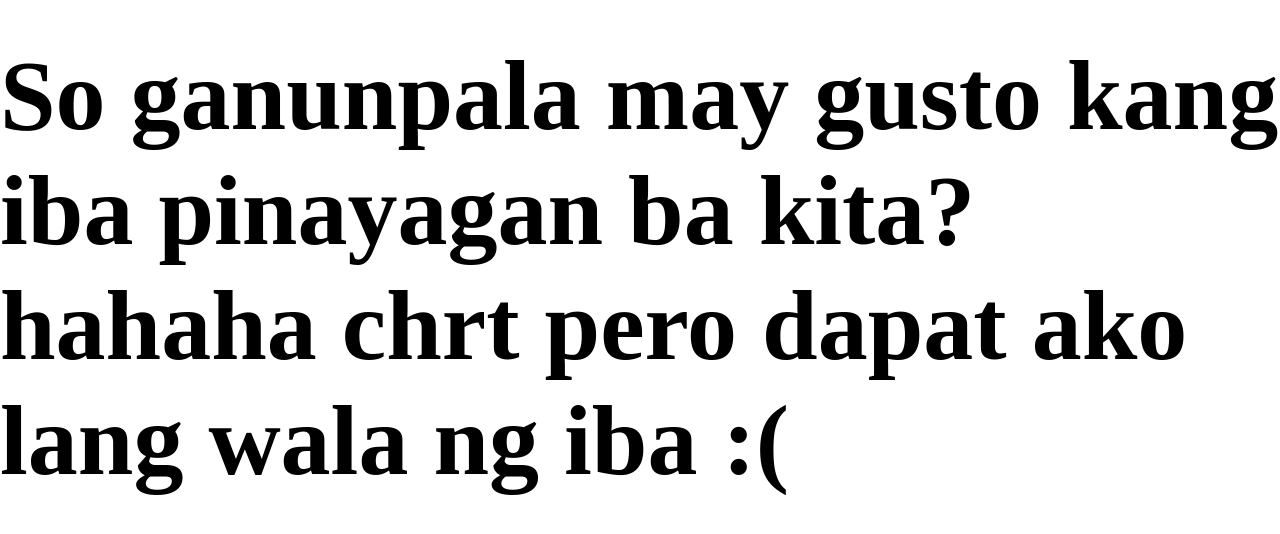
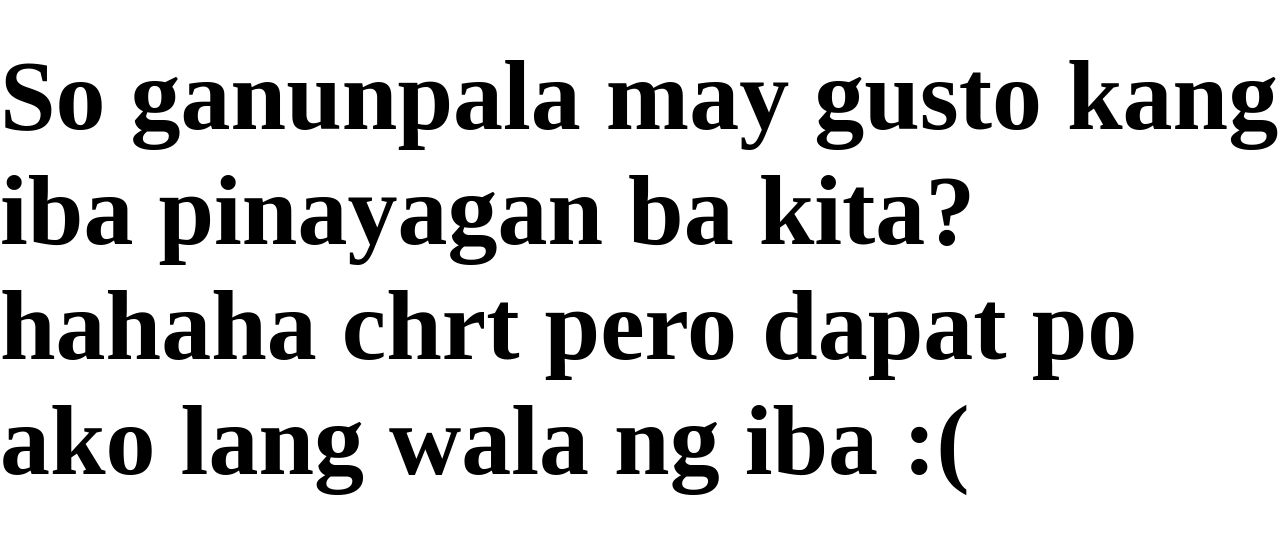
Before and after one commit to JHAY2R4/JHAY2R4-website, a plain HTML site: page May gustong iba.html in a window 1280 px wide. Shown: the part 1082-1616 px from the top of the page. Drawn offline with Linux system fonts and the light colour scheme.

Commit message:
Update May gustong iba.html

```diff
--- a/May gustong iba.html
+++ b/May gustong iba.html
@@ -7,7 +7,7 @@
 <body>
 	<div class="container"></div>
 	    <div class="MayIba">
-	    	<h2>So ganunpala may gusto kang iba pinayagan ba kita? hahaha chrt pero dapat ako lang wala ng iba :(</h2>
+	    	<h2>So ganunpala may gusto kang iba pinayagan ba kita? hahaha chrt pero dapat po ako lang wala ng iba :(</h2>
 	    </div>
 
 </body>
```
